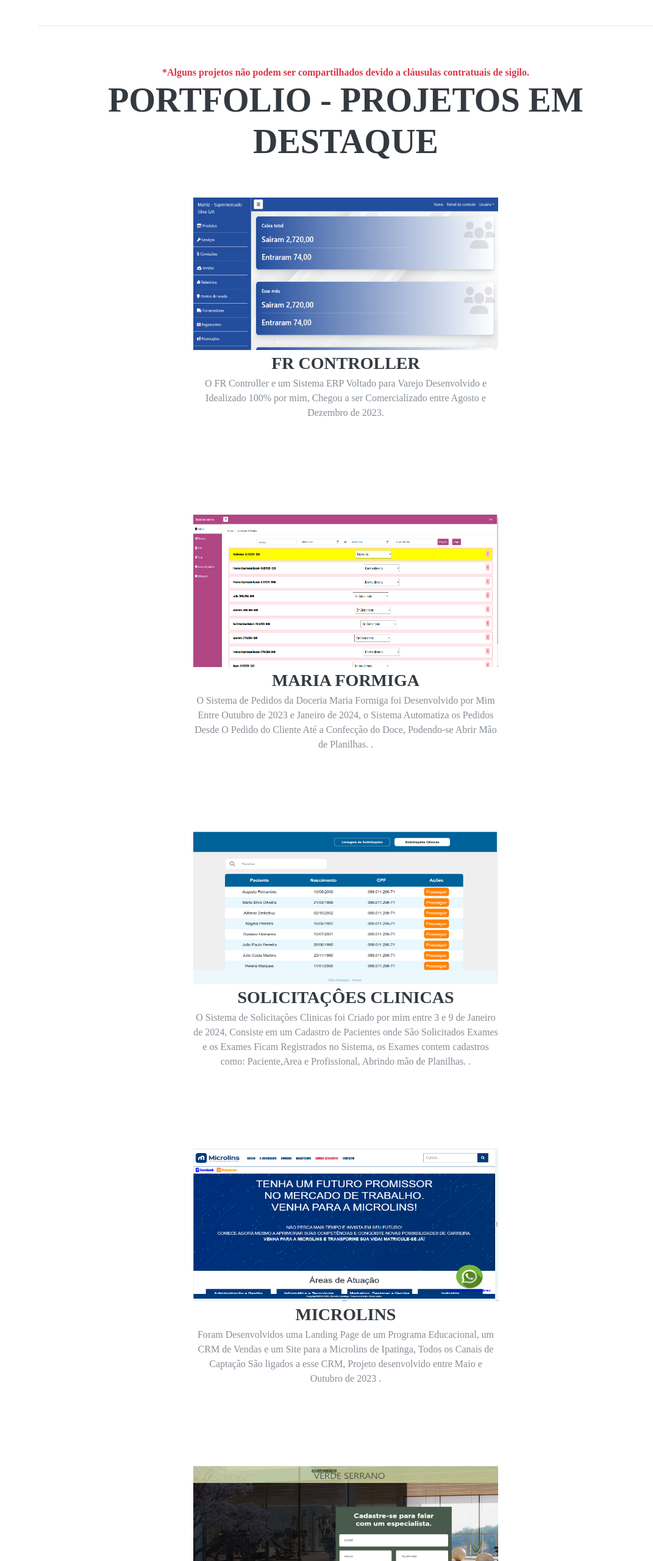
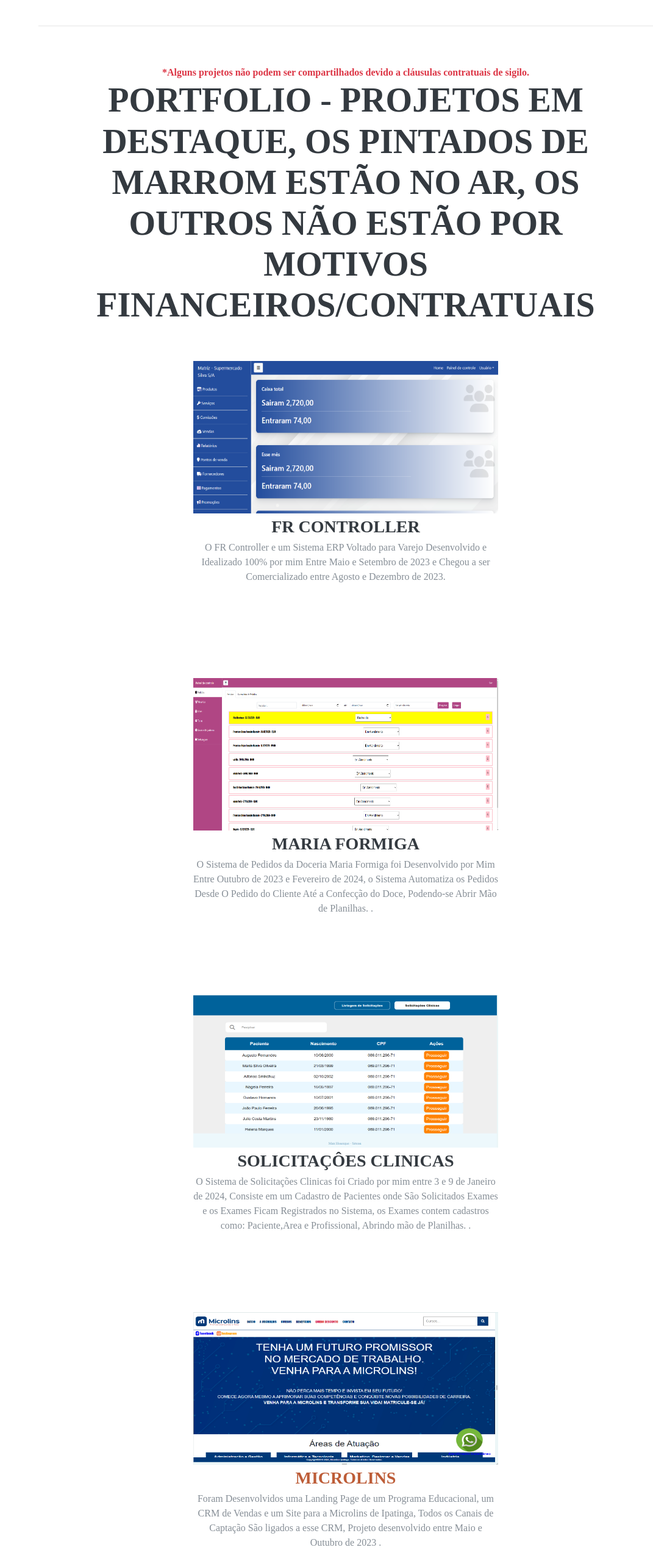
Before and after one commit to freitasdev2021/portifolio, a plain HTML site: page index.html in a window 1280 px wide. Shown: the part 6000-8560 px from the top of the page at 61% size, without its empty margins (209-1280 px from the left). Drawn offline with nearby package versions, Linux system fonts and the light colour scheme; a web font is replaced by a local one.

Commit message:
atualizações rapidas

```diff
--- a/index.html
+++ b/index.html
@@ -424,18 +424,18 @@
          <section class="p-3 p-lg-5 d-flex flex-column" id="projetos">
             <div class="my-auto">
                 <strong class="text-danger">*Alguns projetos não podem ser compartilhados devido a cláusulas contratuais de sigilo.</strong>
-               <h2 class="mb-5">Portfolio - Projetos em Destaque</h2>
+               <h2 class="mb-5">Portfolio - Projetos em Destaque, os Pintados de Marrom Estão no Ar, os Outros Não Estão por Motivos Financeiros/Contratuais</h2>
                 <di class="portifolio">
                     <div class="portifolioItem">
                         <img src="img/frcontroller.png" >
                         <h3>FR Controller</h3>
-                        <p>O FR Controller e um Sistema ERP Voltado para Varejo Desenvolvido e Idealizado 100% por mim, Chegou a ser Comercializado
+                        <p>O FR Controller e um Sistema ERP Voltado para Varejo Desenvolvido e Idealizado 100% por mim Entre Maio e Setembro de 2023 e Chegou a ser Comercializado
                         entre Agosto e Dezembro de 2023.</p>
                     </div>
                     <div class="portifolioItem">
                         <img src="img/mariaformiga.png" >
                         <h3>Maria Formiga</h3>
-                        <p>O Sistema de Pedidos da Doceria Maria Formiga foi Desenvolvido por Mim Entre Outubro de 2023 e Janeiro de 2024, o Sistema Automatiza os Pedidos Desde
+                        <p>O Sistema de Pedidos da Doceria Maria Formiga foi Desenvolvido por Mim Entre Outubro de 2023 e Fevereiro de 2024, o Sistema Automatiza os Pedidos Desde
                          O Pedido do Cliente Até a Confecção do Doce, Podendo-se Abrir Mão de Planilhas.
                         .</p>
                     </div>
@@ -448,7 +448,7 @@
                     </div>
                     <div class="portifolioItem">
                         <img src="img/microlins.png" >
-                        <h3>Microlins</h3>
+                        <h3><a href="https://www.microlinsipatinga.com.br/">Microlins</a></h3>
                         <p>Foram Desenvolvidos uma Landing Page de um Programa Educacional, um CRM de Vendas e um Site para a Microlins de Ipatinga, Todos os Canais de Captação São ligados a esse CRM, Projeto desenvolvido entre
                         Maio e Outubro de 2023
                         .</p>
@@ -467,13 +467,13 @@
                     </div>
                     <div class="portifolioItem">
                         <img src="img/frmail.png" >
-                        <h3>FR Mail</h3>
+                        <h3><a href="https://www.frmail.com.br/register">FR Mail</a></h3>
                         <p>Sistema de Disparo de Emails, Disparando 1.440.000 Emails Por Mês, Desenvolvido em Agosto de 2024 - Licitação
                         .</p>
                     </div>
                     <div class="portifolioItem">
                         <img src="img/frventosdigitais.png" >
-                        <h3>FR Eventos Digitais</h3>
+                        <h3><a href="https://www.freventosdigitais.com.br/">FR Eventos Digitais</a></h3>
                         <p>Desenvolvida em Julho e Agosto de 2024 Para a UFGD(Universidade Federal da Grande Dourados/MS) - Licitação
                         .</p>
                     </div>
```
